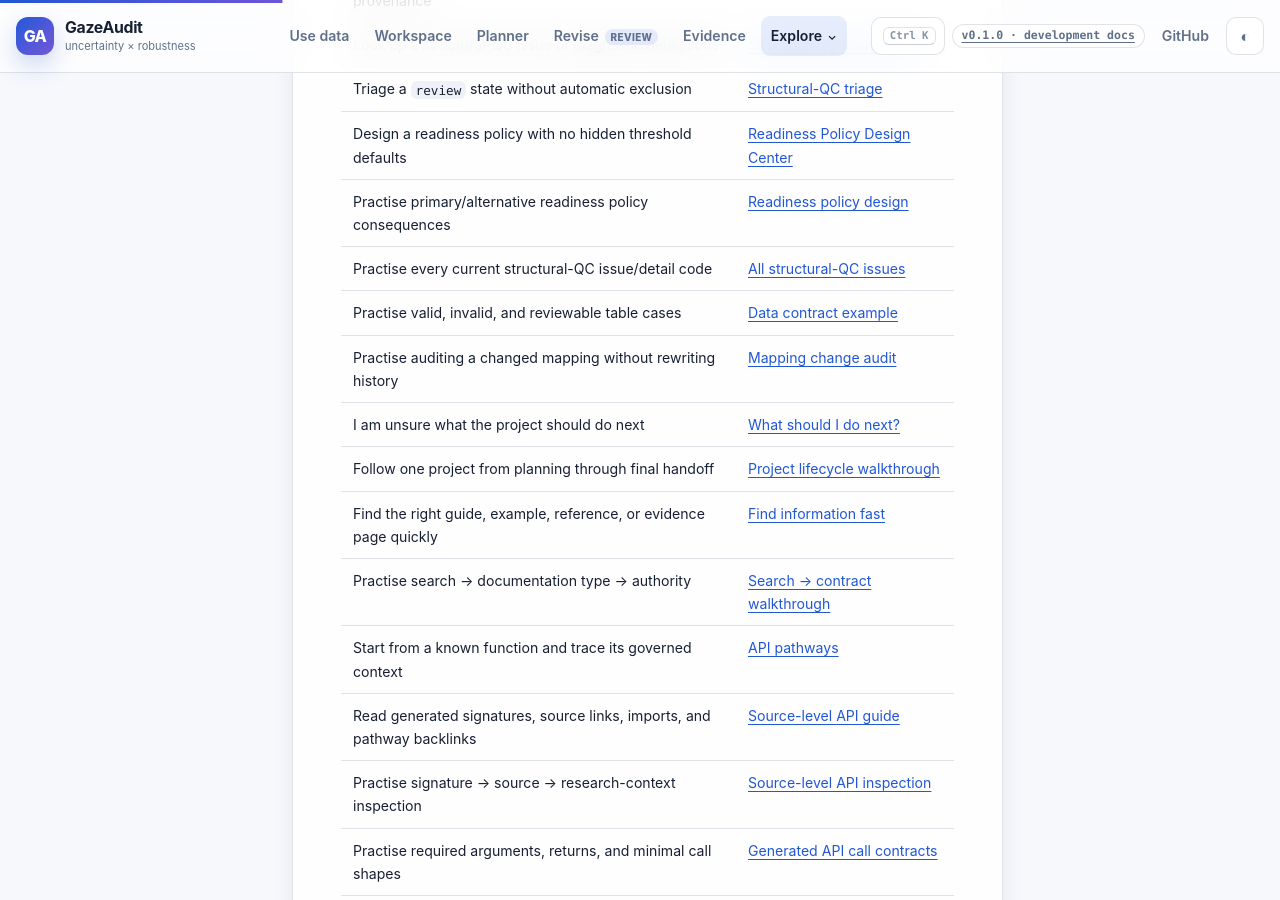
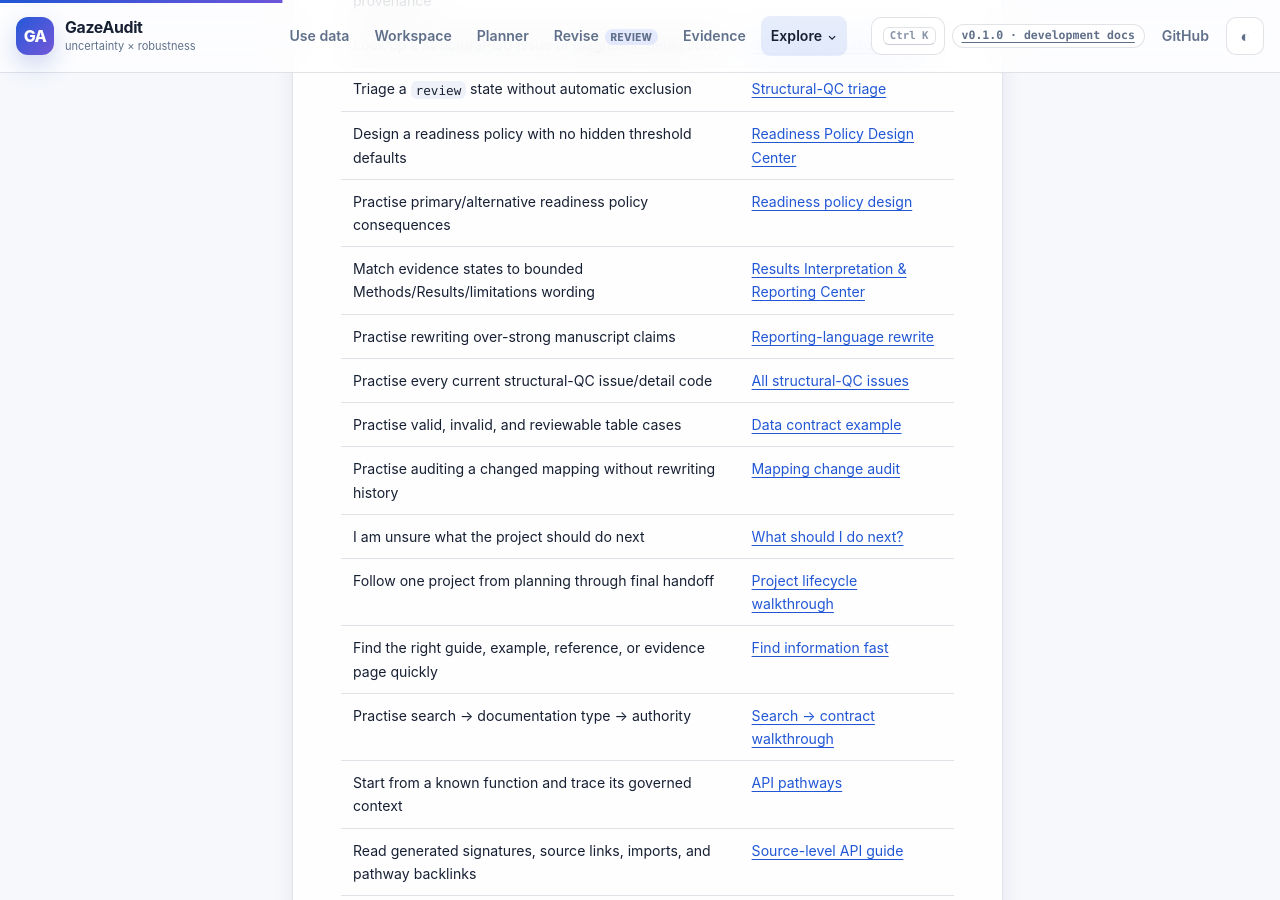
Before and after one commit to stefanosbalaskas/GazeAudit, a Jekyll site: the page built from docs/index.md, in a window 1280 px wide and 900 px high, scrolled down 2648 px. Built offline with Jekyll 4.4.1, drawn with Linux system fonts in a browser that asks for light colours.

Commit message:
docs: add reporting center routes to documentation hub

```diff
--- a/docs/index.md
+++ b/docs/index.md
@@ -77,6 +77,8 @@ Use **Ctrl/Cmd + K** anywhere on the site to search methods, workflows, examples
 | Triage a `review` state without automatic exclusion | [Structural-QC triage](guides/structural-qc-triage/) |
 | Design a readiness policy with no hidden threshold defaults | [Readiness Policy Design Center](readiness-policy/) |
 | Practise primary/alternative readiness policy consequences | [Readiness policy design](examples/readiness-policy-design/) |
+| Match evidence states to bounded Methods/Results/limitations wording | [Results Interpretation & Reporting Center](reporting-center/) |
+| Practise rewriting over-strong manuscript claims | [Reporting-language rewrite](examples/reporting-language-rewrite/) |
 | Practise every current structural-QC issue/detail code | [All structural-QC issues](examples/all-structural-qc-issues/) |
 | Practise valid, invalid, and reviewable table cases | [Data contract example](examples/data-contract-valid-invalid/) |
 | Practise auditing a changed mapping without rewriting history | [Mapping change audit](examples/data-mapping-change-audit/) |
```
